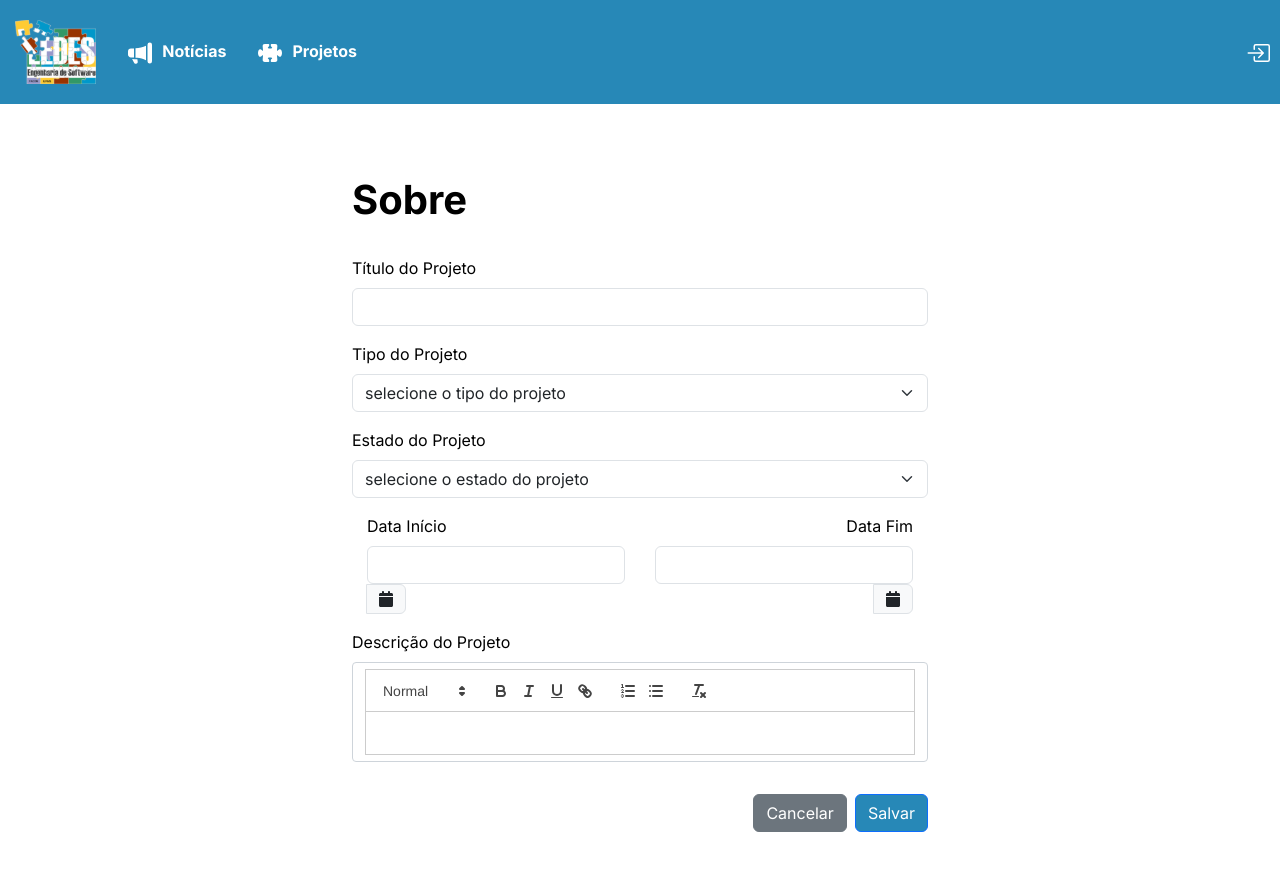
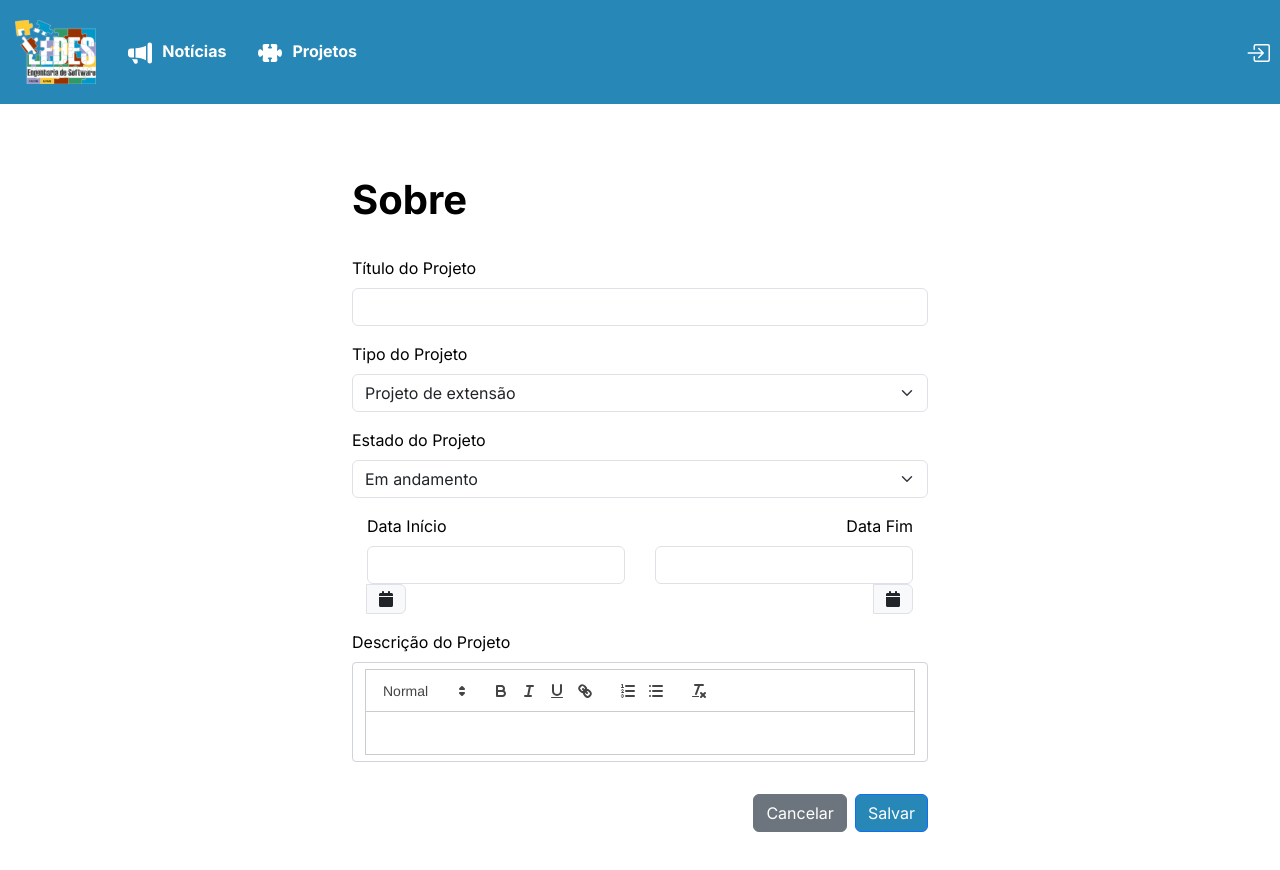
Before and after one commit to diogof651/csfacom-grupo1, a React (Vite) app in the folder front-end/: page /cadastroProjeto in a window 1280 px wide. Shown: the top 870 px of the page. Built offline with nearby package versions, Linux system fonts and the light colour scheme.

Commit message:
Integração com back-end

```diff
--- a/front-end/src/routes/projetos/CadastroProjeto/CadastroProjeto.jsx
+++ b/front-end/src/routes/projetos/CadastroProjeto/CadastroProjeto.jsx
@@ -14,12 +14,26 @@ import styles from "./CadastroProjeto.module.css";
 
 import { useNavigate, useParams } from "react-router";
 import "./CadastroProjeto.module.css";
+import { Select } from "../../../components/Select/Select";
 
 export function CadastroProjeto(props) {
   const { id } = useParams();
   const { handleSubmit, control, setValue } = useForm();
   const navigate = useNavigate();
 
+  const [tipoSelectedOption, setTipoSelectedOption] = useState("");
+  const [estadoSelectedOption, setEstadoSelectedOption] = useState("");
+  const optionsTipoProjeto = [
+    "Projeto de extensão",
+    "TCC",
+    "Mestrado",
+    "Doutorado",
+    "IC",
+    "Atividade Orientada de Ensino",
+    "Estágio",
+  ];
+
+  const optionsEstado = ["Em andamento", "Concluído", "Descontinuado"];
   useEffect(() => {
     if (id) {
       fetch(`http://localhost:8080/api/v1/projetos/${id}`)
@@ -41,6 +55,9 @@ export function CadastroProjeto(props) {
   const onSubmit = (data) => {
     data.inicio = data.inicio.toISOString().split("T")[0]; // Formata a data no formato 'YYYY-MM-DD'
     data.termino = data.termino.toISOString().split("T")[0]; // Formata a data no formato 'YYYY-MM-DD'
+    data.status = estadoSelectedOption;
+    data.tipo = tipoSelectedOption;
+    console.log(data);
     if (id) {
       fetch(`http://localhost:8080/api/v1/projetos/${id}`, {
         method: "PUT",
@@ -49,7 +66,7 @@ export function CadastroProjeto(props) {
         },
         body: JSON.stringify(data),
       })
-        .then((resposta) => navigate('/'))
+        .then((resposta) => navigate("/"))
         .catch((erro) => console.log(erro));
     } else {
       fetch("http://localhost:8080/api/v1/projetos", {
@@ -59,7 +76,7 @@ export function CadastroProjeto(props) {
         },
         body: JSON.stringify(data),
       })
-        .then((resposta) => navigate('/'))
+        .then((resposta) => navigate("/"))
         .catch((erro) => console.log(erro));
     }
   };
@@ -89,48 +106,22 @@ export function CadastroProjeto(props) {
         </div>
         <div className="mb-3">
           <Form.Label className="inter-bold">Tipo do Projeto</Form.Label>
-          <Controller
-            name="tipo"
-            control={control}
-            defaultValue=""
-            render={({ field }) => (
-              <Form.Select
-                {...field}
-                aria-label="Default select example"
-                className="inter-bold"
-              >
-                <option>selecione o tipo do projeto</option>
-                <option value="Projeto de extensão">Projeto de extensão</option>
-                <option value="TCC">TCC</option>
-                <option value="Mestrado">Mestrado</option>
-                <option value="Doutorado">Doutorado</option>
-                <option value="IC">IC</option>
-                <option value="Atividade Orientada de Ensino">
-                  Atividade Orientada de Ensino
-                </option>
-                <option value="Estágio">Estágio</option>
-              </Form.Select>
-            )}
+          <Select
+            options={optionsTipoProjeto}
+            handleOptionChange={(e) => {
+              setTipoSelectedOption(e.target.value);
+            }}
+            selectedOption={tipoSelectedOption}
           />
         </div>
         <div className="mb-3">
           <Form.Label className="inter-bold">Estado do Projeto</Form.Label>
-          <Controller
-            name="status"
-            control={control}
-            defaultValue=""
-            render={({ field }) => (
-              <Form.Select
-                {...field}
-                aria-label="Default select example"
-                className="inter-bold"
-              >
-                <option>selecione o estado do projeto</option>
-                <option value="Em andamento">Em andamento</option>
-                <option value="Concluido">Concluído</option>
-                <option value="Descontinuado">Descontinuado</option>
-              </Form.Select>
-            )}
+          <Select
+            options={optionsEstado}
+            handleOptionChange={(e) => {
+              setEstadoSelectedOption(e.target.value);
+            }}
+            selectedOption={estadoSelectedOption}
           />
         </div>
         <div className="mb-3 d-flex justify-content-between">
```
